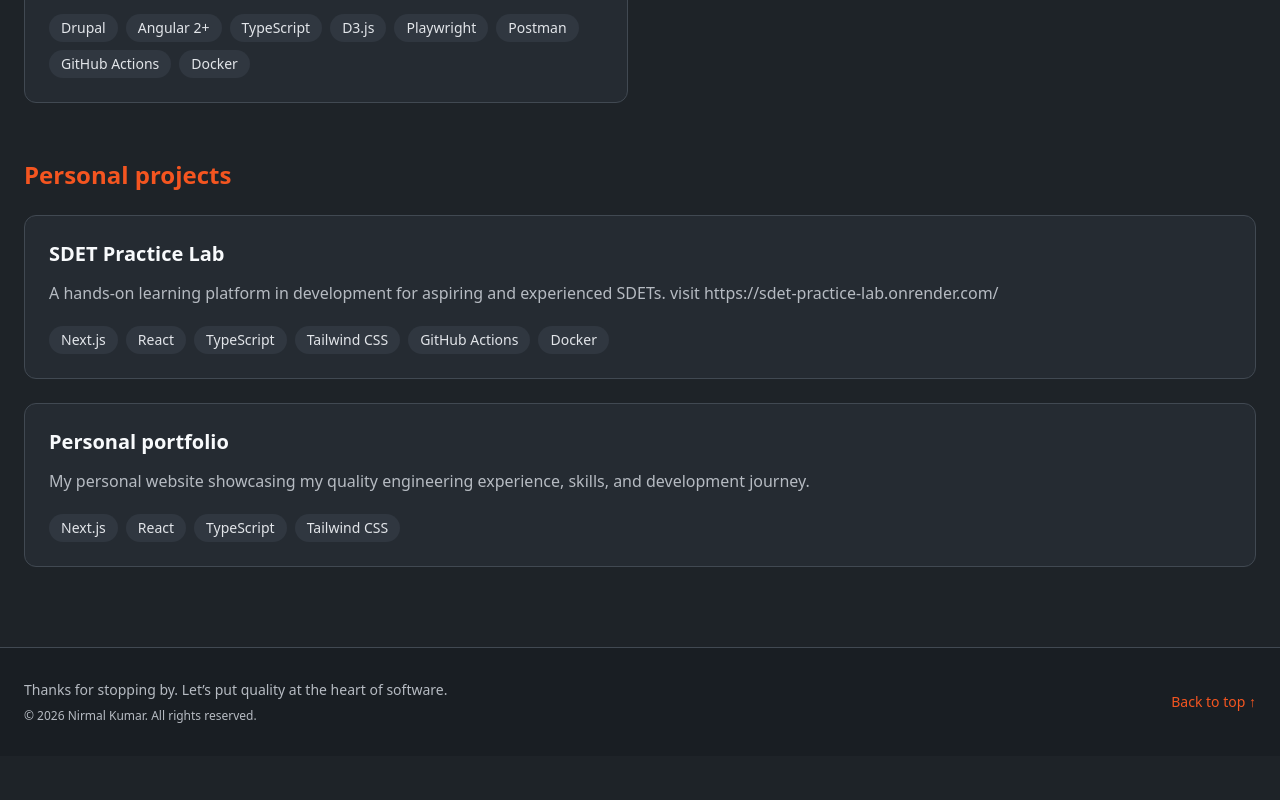
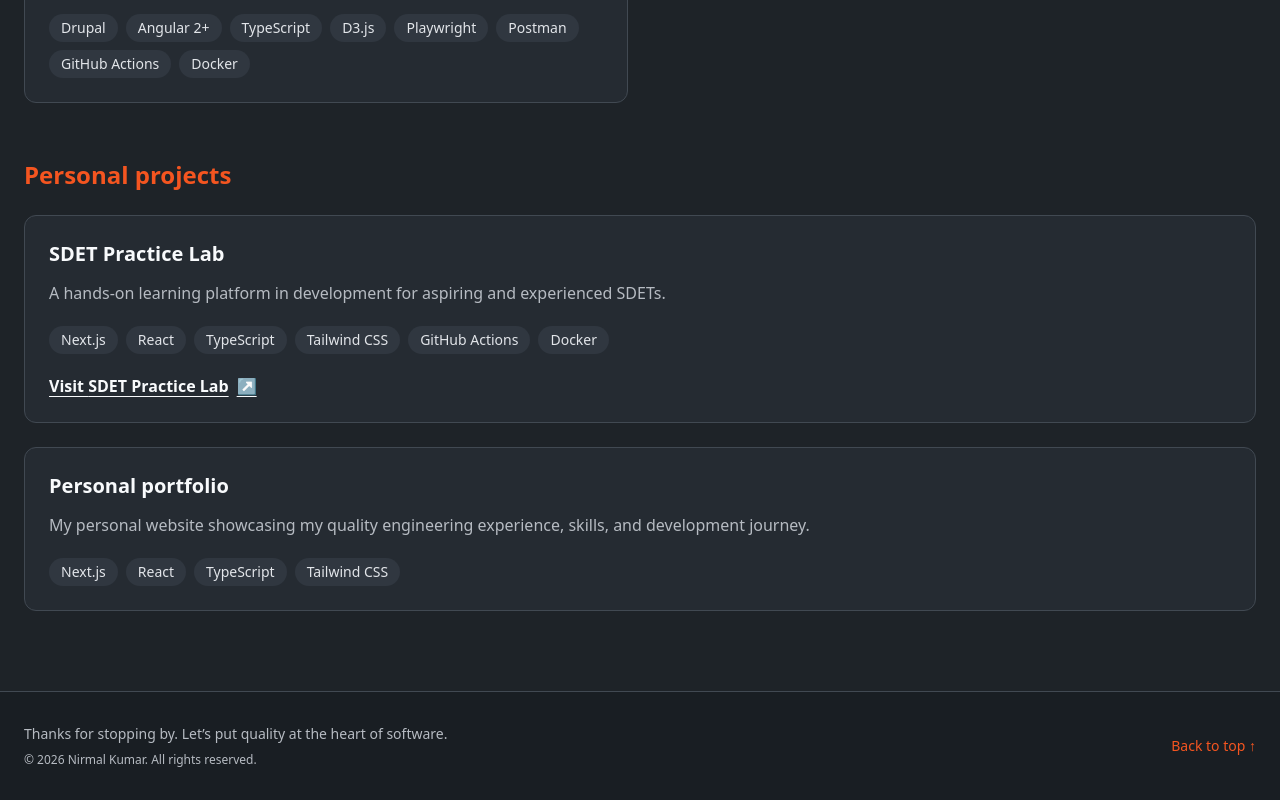
Before and after one commit to nirmalthanga-qa/nirmal-portfolio, a Next.js app: page /projects in a window 1280 px wide. Shown: the part 784-1584 px from the top of the page. Before the commit the page ends 1540 px from the top, so only its background shows below. Built offline with nearby package versions, Linux system fonts and the light colour scheme.

Commit message:
adding project link for sdet practice lab

```diff
--- a/app/components/ProjectCard.tsx
+++ b/app/components/ProjectCard.tsx
@@ -3,6 +3,7 @@ type ProjectCardProps = {
   description: string;
   technologies: string[];
   status?: string;
+  href?: string;
 };
 
 export default function ProjectCard({
@@ -10,6 +11,7 @@ export default function ProjectCard({
   description,
   technologies,
   status,
+  href,
 }: ProjectCardProps) {
   return (
     <article className="rounded-xl border border-slate-800 p-6">
@@ -38,6 +40,19 @@ export default function ProjectCard({
           </li>
         ))}
       </ul>
+      {href && (
+        <a
+          href={href}
+          target="_blank"
+          rel="noopener noreferrer"
+          data-testid="project-live-link"
+          className="mt-5 inline-flex items-center gap-2 font-semibold text-white underline underline-offset-4 hover:text-teal-400"
+        >
+          Visit {title}
+          <span aria-hidden="true">↗</span>
+          <span className="sr-only"> (opens in a new tab)</span>
+        </a>
+      )}
     </article>
   );
 }
--- a/app/components/Projects.tsx
+++ b/app/components/Projects.tsx
@@ -101,7 +101,8 @@ export default function Projects() {
           <ProjectCard
           title="SDET Practice Lab"
           description="A hands-on learning platform in development for aspiring
-            and experienced SDETs. visit https://sdet-practice-lab.onrender.com/"
+            and experienced SDETs."
+          href="https://sdet-practice-lab.onrender.com/"
           technologies={[
             "Next.js",
             "React",
```
